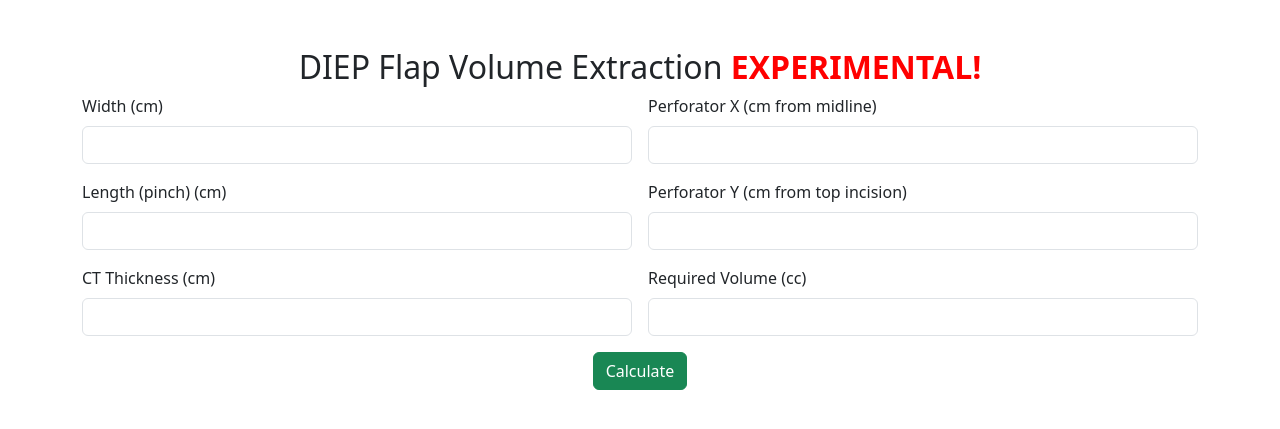
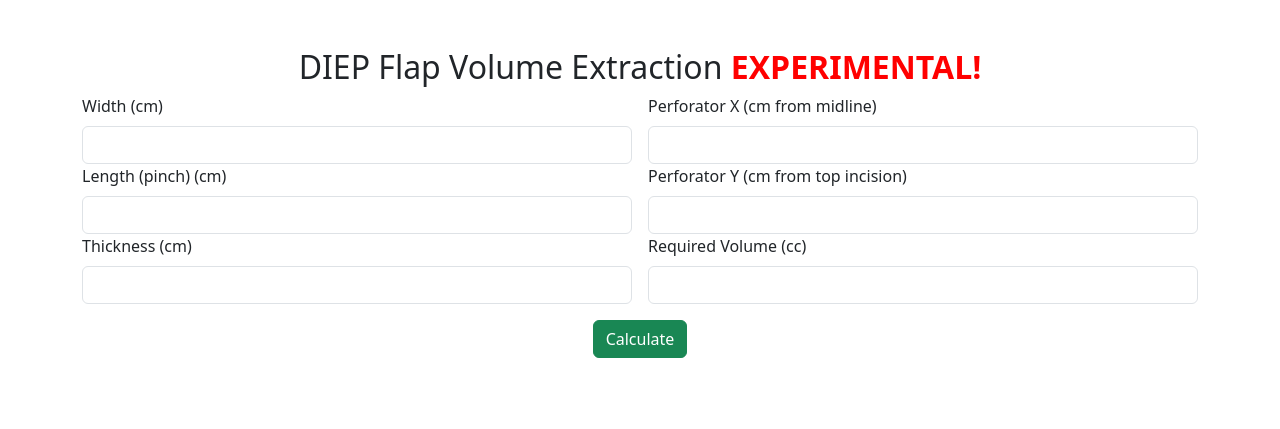
Before and after one commit to Drzet/diepcalc, a Flask app: page /extract in a window 1280 px wide. Shown: the part 54-483 px from the top of the page. Run offline with Flask 3, Linux system fonts and the light colour scheme; the visitor is signed in with stand-in values (Sample User, id 1).

Commit message:
Update index.html

```diff
--- a/templates/index.html
+++ b/templates/index.html
@@ -13,40 +13,47 @@
         <a href="{{ url_for('logout') }}" class="btn btn-danger">Logout</a>
     </nav>
     <div class="container mt-5">
-        <h2 class="text-center">DIEP Flap Volume Extraction <span style="color: red; font-weight: bold;">EXPERIMENTAL!</span></h2>
+        <h2 class="text-center">DIEP Flap Volume Extraction <span style="color: red; font-weight: bold;"> EXPERIMENTAL!</span></h2>
     <form method="post" class="row g-3">
-    <!-- Left Column -->
     <div class="col-md-6">
+        <div class="d-flex flex-column">
             <label class="form-label">Width (cm)</label>
             <input type="number" name="width" class="form-control" step="0.1" required>
         </div>
+
+        <div class="d-flex flex-column">
+            <label class="form-label">Length (pinch) (cm)</label>
+            <input type="number" name="length" class="form-control" step="0.1" required>
+        </div>
+
+        <div class="d-flex flex-column">
+            <label class="form-label">Thickness (cm)</label>
+            <input type="number" name="thickness" class="form-control" step="0.1" required>
+        </div>
+    </div>
+
     <div class="col-md-6">
+        <div class="d-flex flex-column">
             <label class="form-label">Perforator X (cm from midline)</label>
             <input type="number" name="Px" class="form-control" step="0.1" required>
         </div>
 
-    <div class="col-md-6">
-        <label class="form-label">Length (pinch) (cm)</label>
-        <input type="number" name="length" class="form-control" step="0.1" required>
-    </div>
-    <div class="col-md-6">
+        <div class="d-flex flex-column">
             <label class="form-label">Perforator Y (cm from top incision)</label>
             <input type="number" name="Py" class="form-control" step="0.1" required>
         </div>
 
-    <div class="col-md-6">
-        <label class="form-label">CT Thickness (cm)</label>
-        <input type="number" name="thickness" class="form-control" step="0.1" required>
-    </div>
-    <div class="col-md-6">
+        <div class="d-flex flex-column">
             <label class="form-label">Required Volume (cc)</label>
             <input type="number" name="required_volume" class="form-control" step="0.1" required>
+        </div>
     </div>
 
     <div class="col-12 text-center">
         <button type="submit" class="btn btn-success">Calculate</button>
     </div>
 </form>
+
         {% if required_volume %}
             <div class="mt-4 text-center">
                 <h4>Results</h4>
```
Lines whose indentation alone changed are shown as unchanged.
